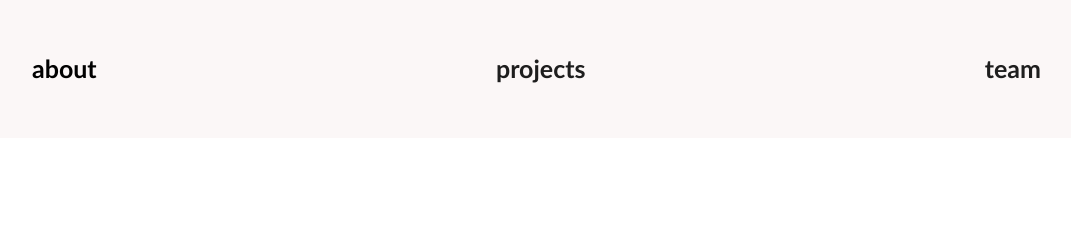
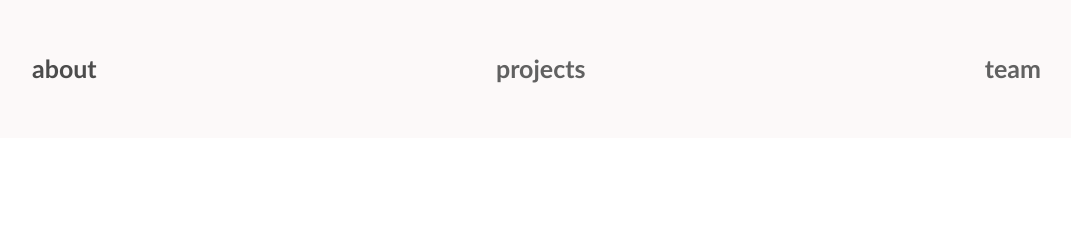
Before and after one commit to sadaf2605/i3website, a plain HTML site: page index.html in a window 1280 px wide. Shown: the top 250 px of the page, without its empty margins (96-1167 px from the left). Drawn offline with nearby package versions, Linux system fonts and the light colour scheme.

Commit message:
vw fix - 1st draft

```diff
--- a/assets/css/style.css
+++ b/assets/css/style.css
@@ -3,6 +3,8 @@ body{
 	font-family: Trebuchet MS, sans-serif;
 	min-height: 75rem;
 	padding-top: 4.5rem;
+	padding-left: 2vw;
+	padding-right: 2vw;
 }
 
 img {
@@ -24,7 +26,7 @@ img {
 }
 .navbar{
 	background: #fbf7f7;
-//	opacity: 70%;
+	opacity: 70%;
 }
 .left{
 	text-align: left;
@@ -75,8 +77,8 @@ img {
 	#desktop-only{display: none;}
 }
 
-/* Small devices (portrait tablets and large phones, 600px and up) */
-@media only screen and (min-width: 600px- md) {
+/* Small devices (portrait tablets and large phones, 600px and up- md) */
+@media only screen and (min-width: 600px) {
 	#mobile-only, .mobile-only{display: block;}
 	#desktop-only, .desktop-only{display: none;}
 }
```
